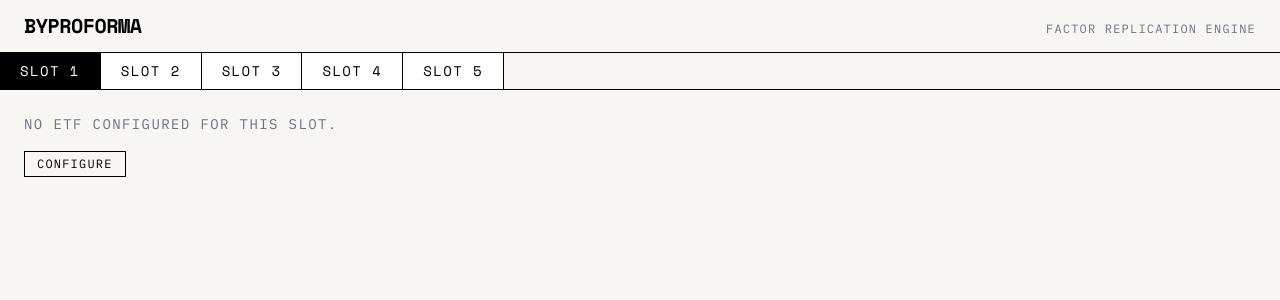
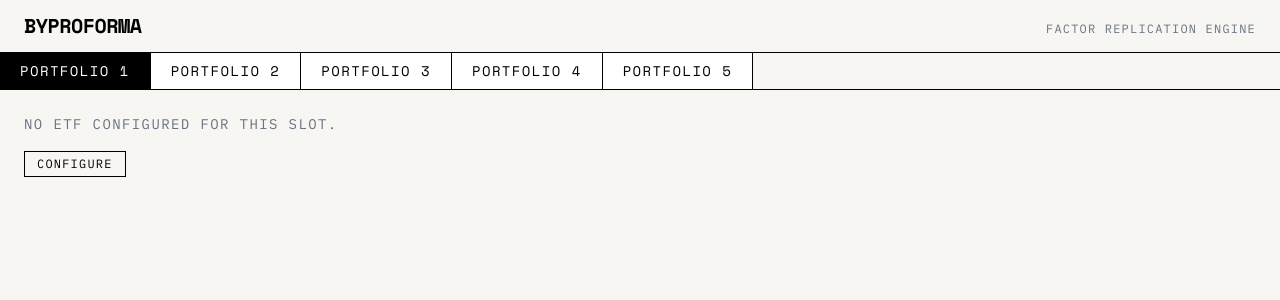
Before and after one commit to postagrarian/byproforma, a Next.js app in the folder web/: page / in a window 1280 px wide. Shown: the top 300 px of the page. Built offline with nearby package versions, Linux system fonts and the light colour scheme; no server answers.

Commit message:
Empty tabs default to 'Portfolio 1' instead of 'SLOT 1'

```diff
--- a/web/components/layout/TabBar.tsx
+++ b/web/components/layout/TabBar.tsx
@@ -12,7 +12,7 @@ export default function TabBar({ configs, activeSlot, onSelect }: Props) {
     <nav className="flex border-b border-black">
       {configs.map((c) => {
         const isActive = c.slot === activeSlot
-        const label    = c.isConfigured ? c.ticker : `SLOT ${c.slot}`
+        const label    = c.isConfigured ? c.ticker : `Portfolio ${c.slot}`
         return (
           <button
             key={c.slot}
```
